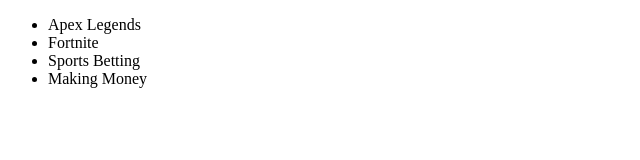
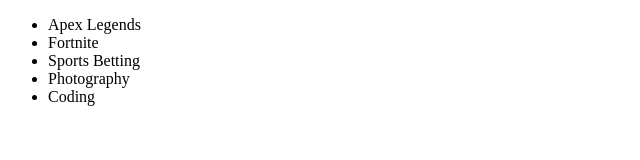
Before and after one commit to Jash-R/CV, a plain HTML site: page hobbies.html in a window 1280 px wide. Shown: the full height of the page, 0-640 px from the left. Drawn offline with Linux system fonts and the light colour scheme.

Commit message:
Updated Hobbies

```diff
--- a/hobbies.html
+++ b/hobbies.html
@@ -9,7 +9,8 @@
       <li>Apex Legends</li>
       <li>Fortnite</li>
       <li>Sports Betting</li>
-      <li>Making Money</li>
+      <li>Photography</li>
+      <li>Coding</li>
     </ul>
 
   </body>
```
